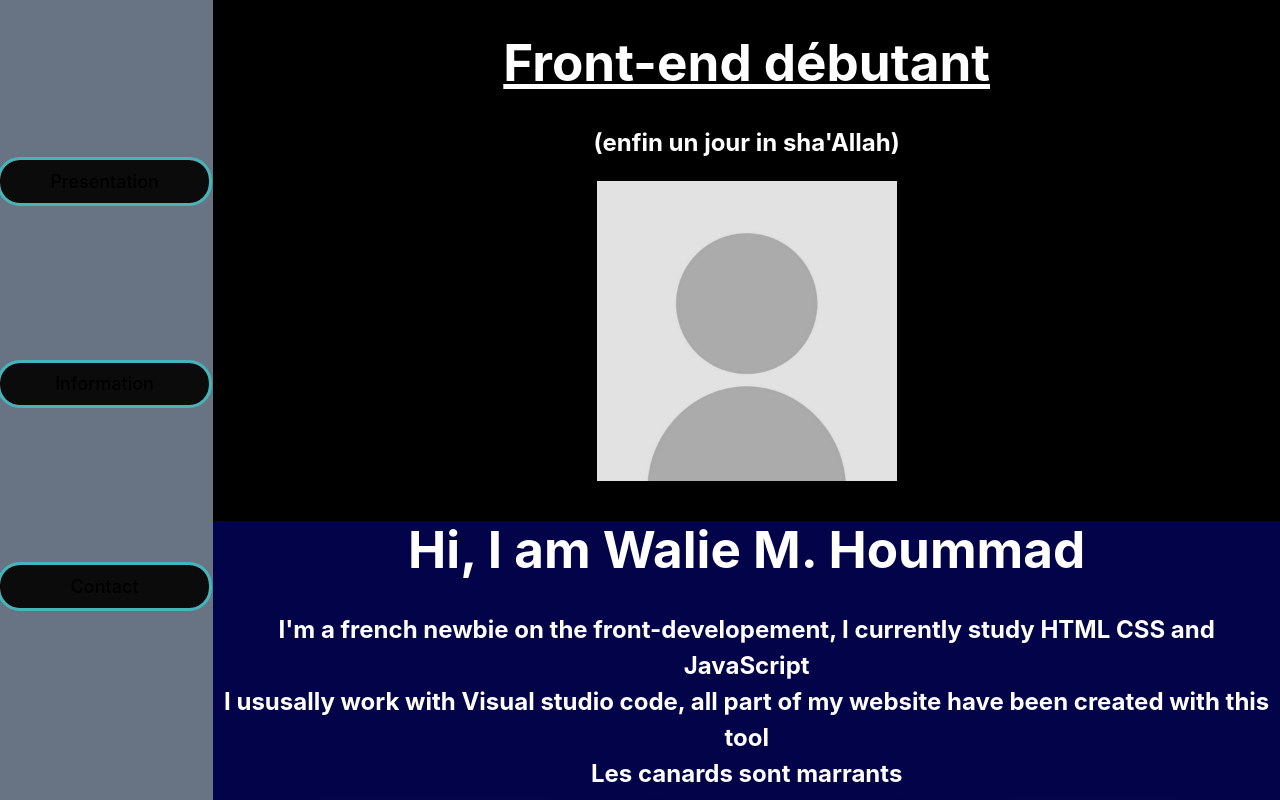
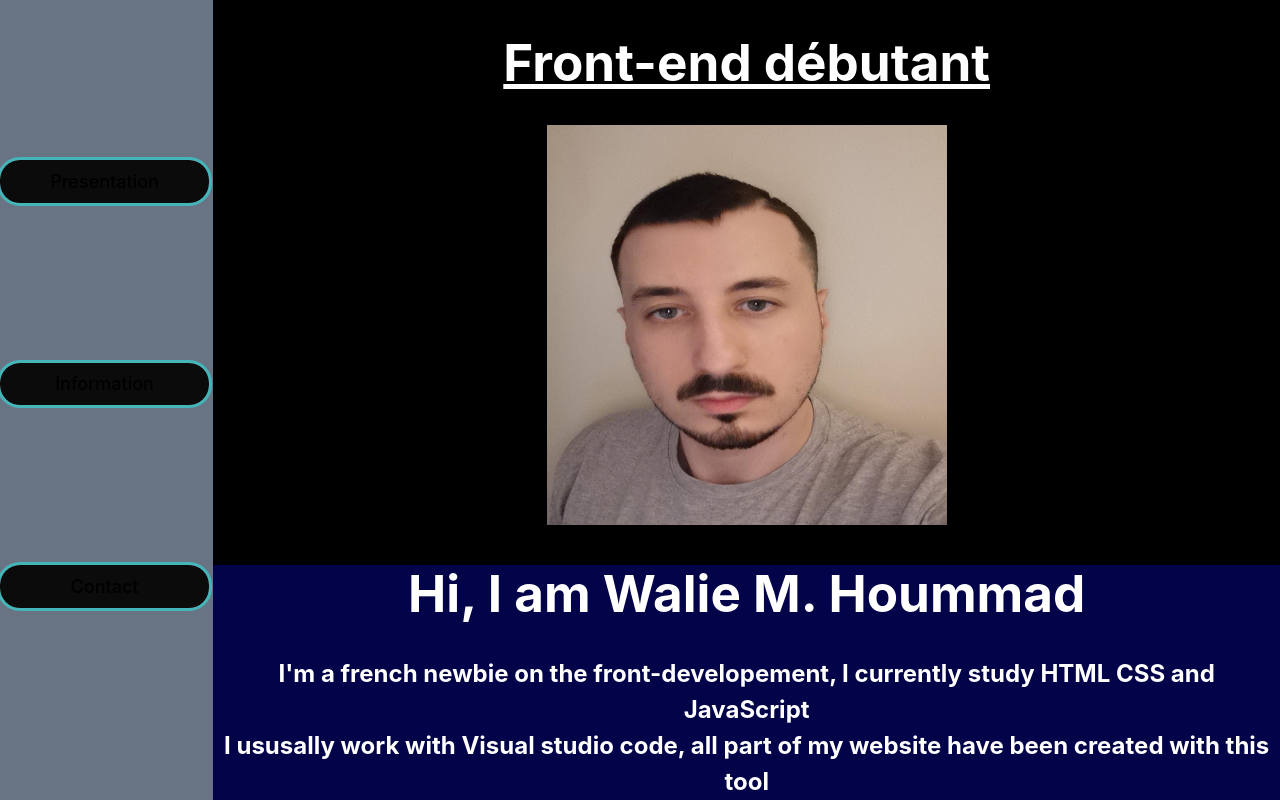
Before and after one commit to Walie-Matthieu/portfolionuxt3, a Nuxt app: page / in a window 1280 px wide. Shown: the top 800 px of the page. Built offline with nearby package versions, Linux system fonts and the light colour scheme.

Commit message:
update photo profil

```diff
--- a/components/NavBar.vue
+++ b/components/NavBar.vue
@@ -54,7 +54,7 @@ export default {
 .navbar-parent {
   width: 100%;
   height: 100%;
-	position: relative;
+position: relative;
 }
 
 /* Les éléments de la banderole */
@@ -93,7 +93,5 @@ button:focus {
   box-shadow: inset rgba(0, 0, 0, 0.35) 2px 2px 12px, #851397 0 0 10px;
 }
 
-/* button:active {
-    background-color: red;
-} */
+
 </style>
--- a/components/Page2.vue
+++ b/components/Page2.vue
@@ -9,7 +9,8 @@
       I ususally work with Visual studio code, all part of my website have been
       created with this tool
       <br />
-      Les canards sont marrants
+      Here is my portfolio!
+
     </h2>
 
     <div class="flex-parcour">
--- a/components/ReTest.vue
+++ b/components/ReTest.vue
@@ -4,12 +4,12 @@
       <u>Front-end débutant</u>
     </h1>
 
-    <h2>(enfin un jour in sha'Allah)</h2>
+    <h2></h2>
 
     <img
-      src="@/res/no-pic-ava.jpg"
-      width="300"
-      height="300"
+      src="@/res/photo-tete.jpg"
+      width="400"
+      height="400"
       title=" Là où sera l'image de ma gueule"
     />
   </div>
```
Also changed, not shown: res/photo-tete.jpg (added).
